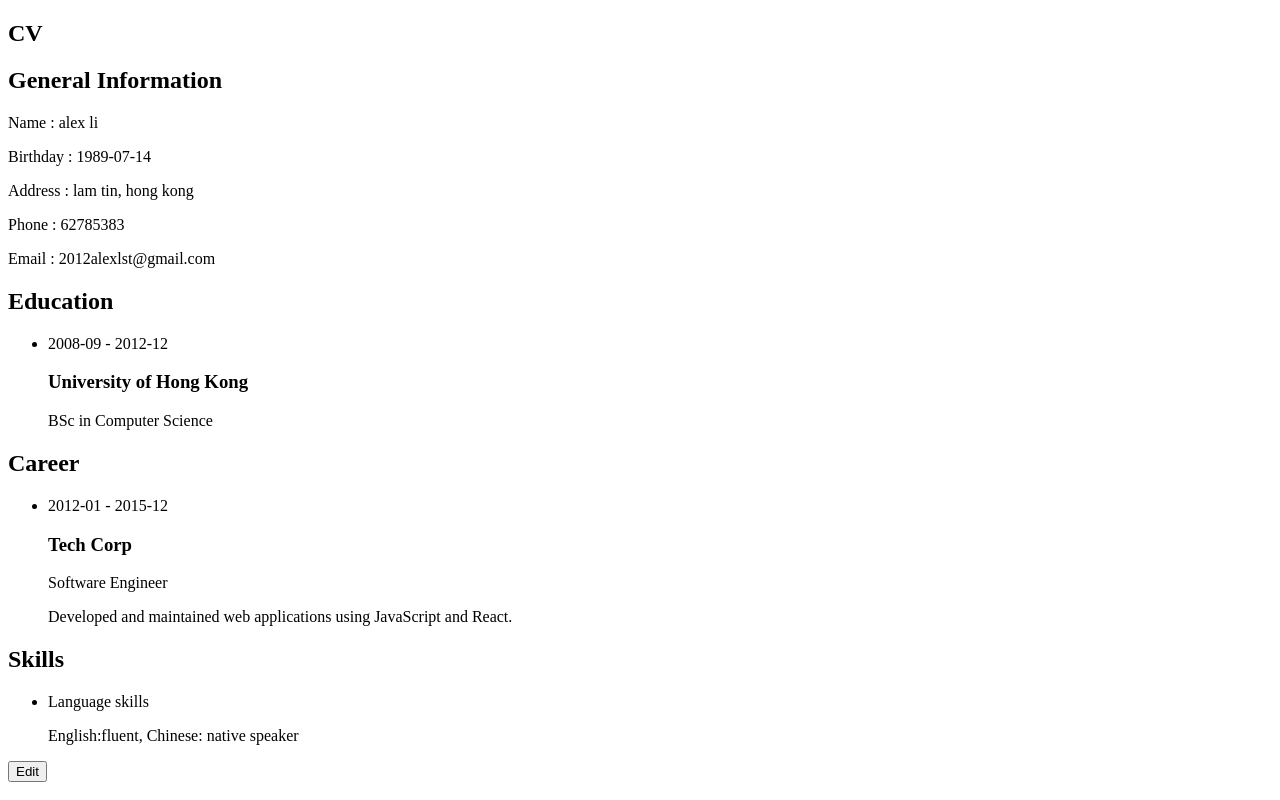
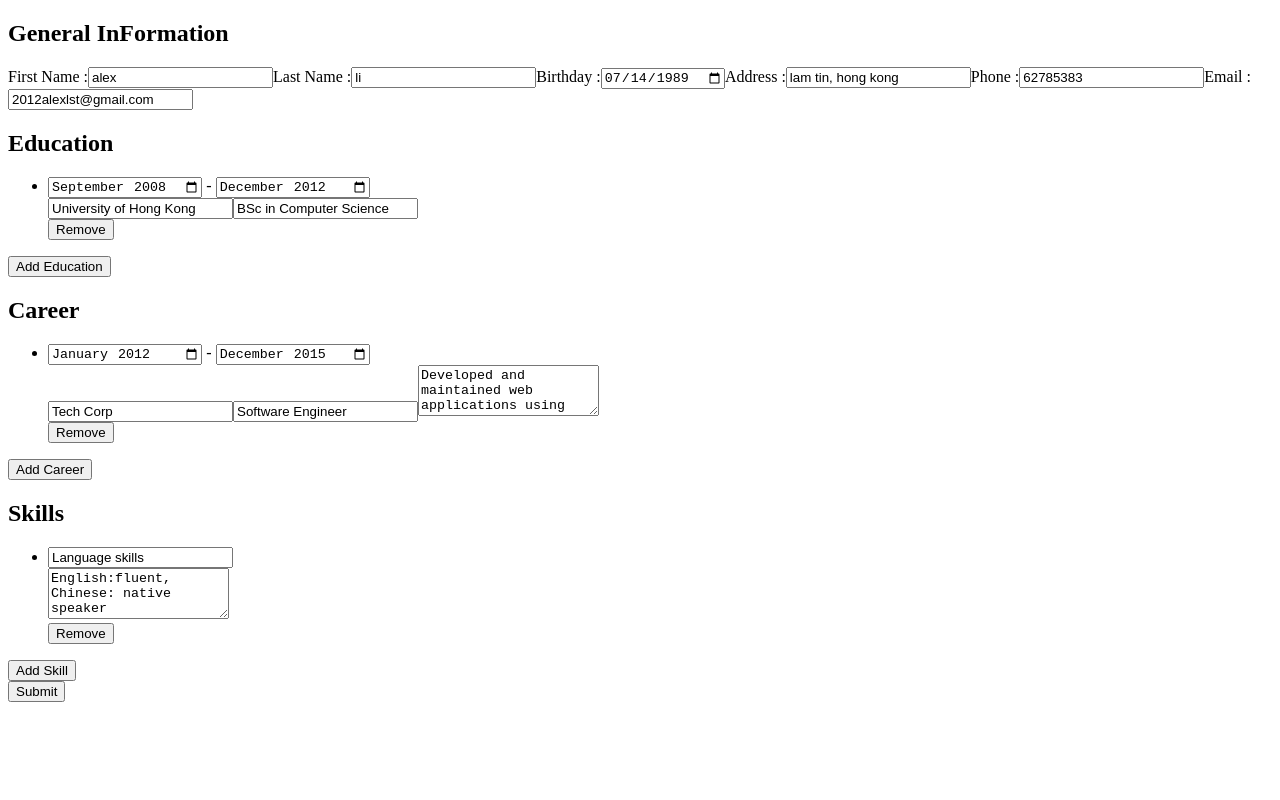
Before and after one commit to AlexLi1989/TOP-react-cv-application, a React (Vite) app: page / in a window 1280 px wide. Built offline with nearby package versions, Linux system fonts and the light colour scheme.

Commit message:
app,input form and general.jsx added states

```diff
--- a/src/App.jsx
+++ b/src/App.jsx
@@ -3,18 +3,7 @@ import InputForm from "./components/InputForm";
 import Submitted from "./components/Submitted";
 export default function App() {
   //write static page first, implement state after
-  // const [resumeData, setResumeData] = useState({
-  //   general: { name: "", birthday: "", address: "", phone: "", email: "" },
-  //   education: [],
-  //   career: [],
-  //   skills: [],
-  // });
-  // const [isSubmitted, setIsSubmitted] = useState(false);
-  // function toggleSubmit() {
-  //   setIsSubmitted((prev) => !prev);
-  // }
-  //mock data and mock variable
-  const mockData = {
+  const [resumeData, setResumeData] = useState({
     general: {
       firstName: "alex",
       lastName: "li",
@@ -47,14 +36,21 @@ export default function App() {
         description: "English:fluent, Chinese: native speaker",
       },
     ],
-  };
-  const isSubmitted = true;
+  });
+  const [isSubmitted, setIsSubmitted] = useState(false);
+  function toggleSubmit() {
+    setIsSubmitted((prev) => !prev);
+  }
   return (
     <main>
       {isSubmitted ? (
-        <Submitted resumeData={mockData} />
+        <Submitted resumeData={resumeData} onEdit={toggleSubmit} />
       ) : (
-        <InputForm resumeData={mockData} />
+        <InputForm
+          resumeData={resumeData}
+          onSubmit={toggleSubmit}
+          setResumeData={setResumeData}
+        />
       )}
     </main>
   );
--- a/src/components/General.jsx
+++ b/src/components/General.jsx
@@ -1,4 +1,12 @@
-export default function General({ resumeData }) {
+export default function General({ resumeData, setResumeData }) {
+  const onChange = (e) => {
+    setResumeData((prevData) => {
+      return {
+        ...prevData,
+        general: { ...prevData.general, [e.target.name]: e.target.value },
+      };
+    });
+  };
   return (
     <section className="general-info">
       <h2>General InFormation</h2>
@@ -8,6 +16,7 @@ export default function General({ resumeData }) {
         id="firstName"
         name="firstName"
         value={resumeData.general.firstName}
+        onChange={onChange}
       />
       <label htmlFor="lastName">Last Name :</label>
       <input
@@ -15,6 +24,7 @@ export default function General({ resumeData }) {
         id="lastName"
         name="lastName"
         value={resumeData.general.lastName}
+        onChange={onChange}
       />
       <label htmlFor="birthday">Birthday :</label>
       <input
@@ -22,6 +32,7 @@ export default function General({ resumeData }) {
         id="birthday"
         name="birthday"
         value={resumeData.general.birthday}
+        onChange={onChange}
       />
       <label htmlFor="address">Address :</label>
       <input
@@ -29,6 +40,7 @@ export default function General({ resumeData }) {
         id="address"
         name="address"
         value={resumeData.general.address}
+        onChange={onChange}
       />
       <label htmlFor="phone">Phone :</label>
       <input
@@ -36,6 +48,7 @@ export default function General({ resumeData }) {
         id="phone"
         name="phone"
         value={resumeData.general.phone}
+        onChange={onChange}
       />
       <label htmlFor="email">Email :</label>
       <input
@@ -43,6 +56,7 @@ export default function General({ resumeData }) {
         id="email"
         name="email"
         value={resumeData.general.email}
+        onChange={onChange}
       />
     </section>
   );
--- a/src/components/InputForm.jsx
+++ b/src/components/InputForm.jsx
@@ -4,14 +4,14 @@ import Education from "./Education";
 import General from "./General";
 import Skills from "./Skills";
 
-export default function App({ resumeData }) {
+export default function InputForm({ resumeData, onSubmit, setResumeData }) {
   return (
     <main>
-      <General resumeData={resumeData} />
-      <Education resumeData={resumeData} />
-      <Career resumeData={resumeData} />
-      <Skills resumeData={resumeData} />
-      <button>Submit</button>
+      <General resumeData={resumeData} setResumeData={setResumeData} />
+      <Education resumeData={resumeData} setResumeData={setResumeData} />
+      <Career resumeData={resumeData} setResumeData={setResumeData} />
+      <Skills resumeData={resumeData} setResumeData={setResumeData} />
+      <button onClick={onSubmit}>Submit</button>
     </main>
   );
 }
--- a/src/components/Submitted.jsx
+++ b/src/components/Submitted.jsx
@@ -1,4 +1,4 @@
-export default function Submitted({ resumeData }) {
+export default function Submitted({ resumeData, onEdit }) {
   return (
     <div className="resume-container">
       <article className="resume-paper">
@@ -60,7 +60,7 @@ export default function Submitted({ resumeData }) {
           </ul>
         </section>
       </article>
-      <button>Edit</button>
+      <button onClick={onEdit}>Edit</button>
     </div>
   );
 }
```
